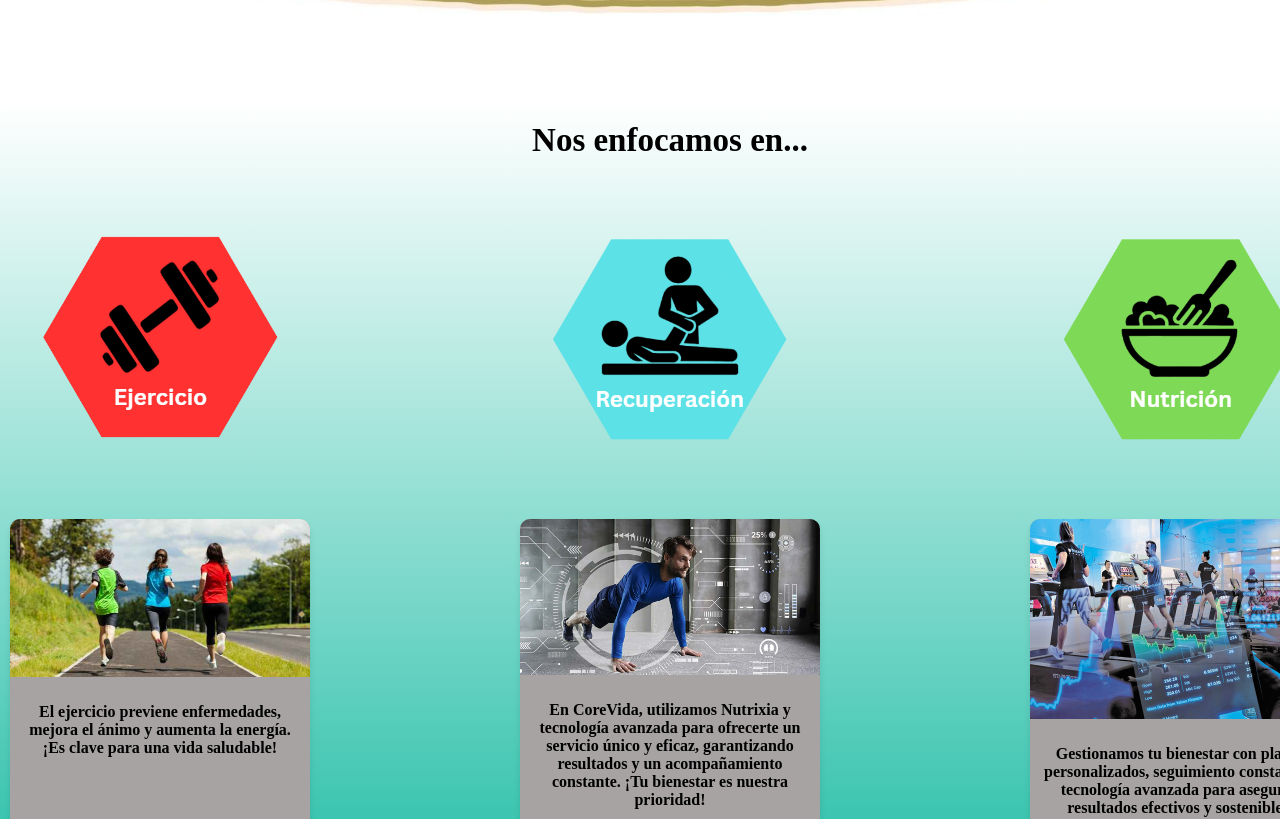
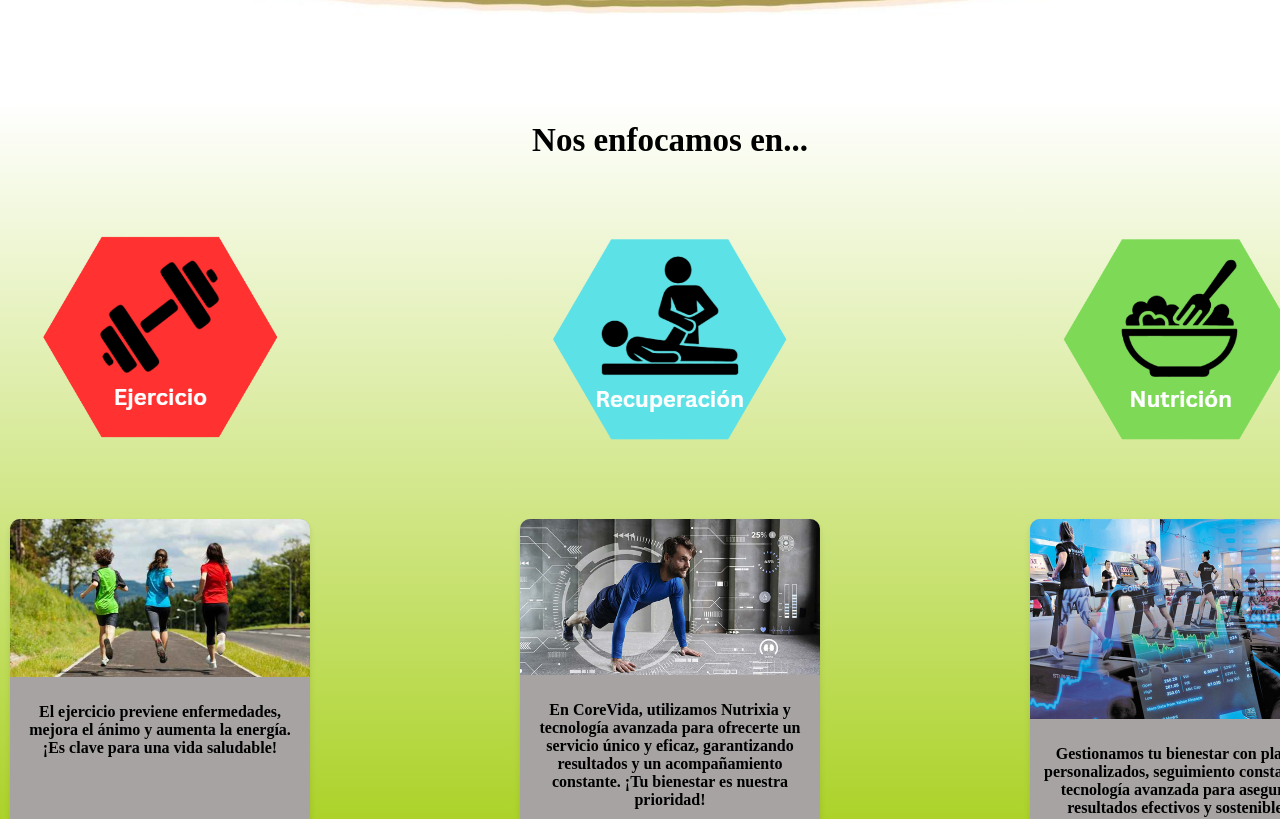
Before and after one commit to MuffinCalentito/ProyectoCorevida, a React (Vite) app: page / in a window 1280 px wide. Shown: the part 922-1741 px from the top of the page. Built offline with nearby package versions, Linux system fonts and the light colour scheme.

Commit message:
Se esta realizando un cambio en el color de la pagina de inicio por demanda del gerente de CoreVida

```diff
--- a/src/paginas/Inicio.css
+++ b/src/paginas/Inicio.css
@@ -9,7 +9,7 @@
     gap: 10px;
 }
 .contenedor5{
-    background-image: linear-gradient(to bottom, #fff, #1abba3);
+    background-image: linear-gradient(to bottom, #fff, #9ECB05);
     border-radius: 10px;
     padding-bottom: 20px;
 }
```
